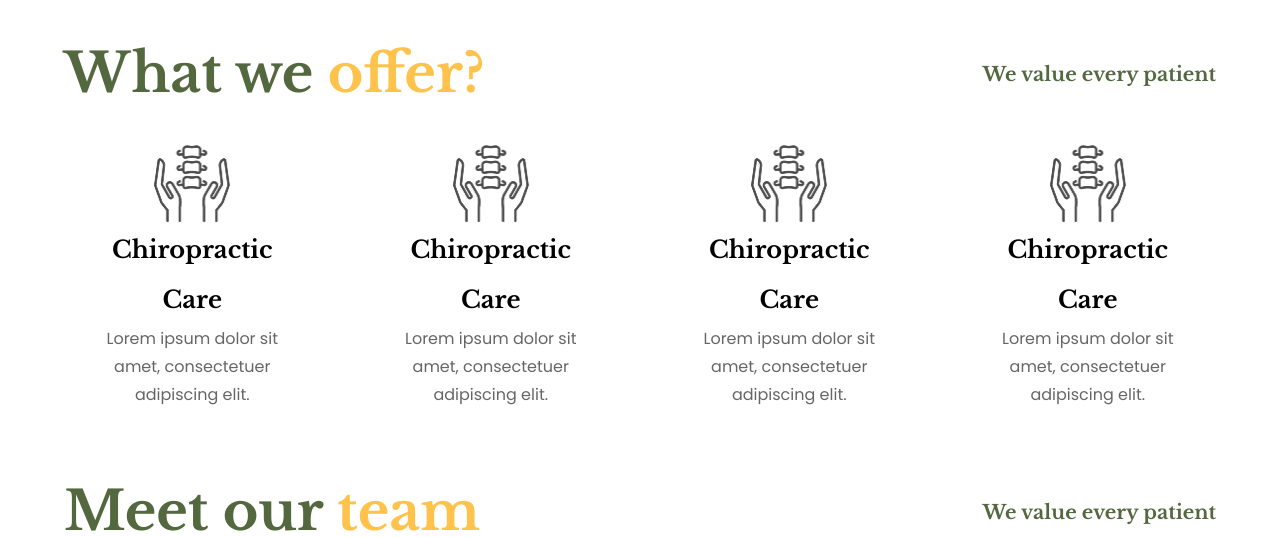
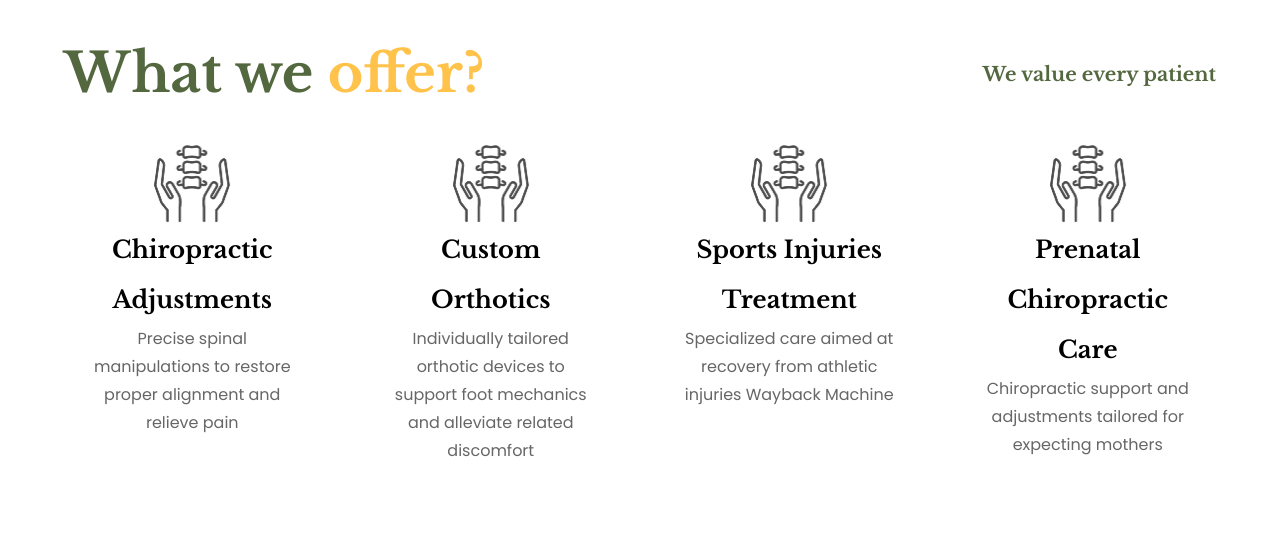
Before and after one commit to THE-ERRORs-og/sunnyside_chiropractic, a Next.js app: page / in a window 1280 px wide. Shown: the part 1680-2217 px from the top of the page. Built offline with nearby package versions, Linux system fonts and the light colour scheme.

Commit message:
some changes

```diff
--- a/components/about/CareProcess.js
+++ b/components/about/CareProcess.js
@@ -5,27 +5,27 @@ import Image from "next/image";
 const CareProcess = () => {
   const careSteps = [
     {
-      title: "Chiropractic Care",
+      title: "Comprehensive Consultation",
       description:
-        "Lorem ipsum odor amet, consectetuer adipiscing elit. Lorem ipsum odor amet, consectetuer adipiscing elit.",
+        "We begin with a detailed assessment to understand your health history, lifestyle, and specific concerns.",
       img: placeholderIcon,
     },
     {
-      title: "Physical Therapy",
+      title: "Thorough Examination",
       description:
-        "Lorem ipsum odor amet, consectetuer adipiscing elit. Lorem ipsum odor amet, consectetuer adipiscing elit.",
+        "Our team performs physical and diagnostic evaluations to identify the root cause of your condition.",
       img: placeholderIcon,
     },
     {
-      title: "Massage Therapy",
+      title: "Personalized Treatment Plan",
       description:
-        "Lorem ipsum odor amet, consectetuer adipiscing elit. Lorem ipsum odor amet, consectetuer adipiscing elit.",
+        "We design a tailored care program that may include chiropractic adjustments, therapies, and wellness guidance.",
       img: placeholderIcon,
     },
     {
-      title: "Acupuncture",
+      title: "Ongoing Support & Progress Tracking",
       description:
-        "Lorem ipsum odor amet, consectetuer adipiscing elit. Lorem ipsum odor amet, consectetuer adipiscing elit.",
+        "We monitor your recovery, adjust treatments as needed, and provide tools to help you maintain long-term health",
       img: placeholderIcon,
     },
   ];
--- a/components/about/MissionVision.js
+++ b/components/about/MissionVision.js
@@ -4,13 +4,13 @@ const MissionVision = () => {
       {/* Mission Card */}
       <Card
         title="Our Mission"
-        description="Lorem ipsum odor amet, consectetuer adipiscing elit. Commodo gravida quam hac risus pharetra elementum malesuada finibus? Varius augue egestas tempor consectetur montes morbi senectus."
+        description="To provide compassionate, patient-centered chiropractic care that promotes natural healing, restores mobility, and enhances overall wellness."
       />
 
       {/* Vision Card */}
       <Card
         title="Our Vision"
-        description="Lorem ipsum odor amet, consectetuer adipiscing elit. Commodo gravida quam hac risus pharetra elementum malesuada finibus? Varius augue egestas tempor consectetur montes morbi senectus."
+        description="To be the leading chiropractic wellness center, empowering individuals and families to achieve healthier, more active, and fulfilling lives."
       />
     </div>
   );
--- a/components/common/ContactBanner.js
+++ b/components/common/ContactBanner.js
@@ -17,8 +17,8 @@ const ContactBanner = () => {
             Your Life
           </h1>
           <p className="text-[#CACACA] banner-content">
-            Lorem ipsum dolor sit amet, consectetur adipiscing elit, sed do
-            eiusmod tempor.
+          Discover natural, lasting relief through personalized chiropractic care. Our
+          goal is to restore balance, relieve pain, and empower you to live a healthier, more vibrant life.
           </p>
           <ContactButton />
         </div>
--- a/components/common/ServiceListCard.js
+++ b/components/common/ServiceListCard.js
@@ -1,18 +1,18 @@
 import React from "react";
 
-const ServiceListCard = () => {
+const ServiceListCard = ({title , content}) => {
   return (
-    <div className="flex flex-col items-center justify-center p-[1.375rem] hover:border-[0.24px] border-black hover:shadow-2xl rounded-xl  w-[calc(50%-9px)] sm:w-[calc(50%-21px)] lg:w-[calc(25%-31.5px)] ">
+    <div className="flex flex-col items-center justify-start p-[1.375rem] hover:border-[0.24px] border-black hover:shadow-2xl rounded-xl  w-[calc(50%-9px)] sm:w-[calc(50%-21px)] lg:w-[calc(25%-31.5px)] ">
       <img
         src="/service-img/service-1.png"
         className="w-[82px] h-[82px]"
         alt="Service"
       />
       <h3 className="font-libre-bold text-[0.75rem] leading-[1.25rem] md:text-[1.5rem] md:leading-[3.125rem] text-center">
-        Chiropractic Care
+        {title}
       </h3>
       <p className="text-base text-[0.5rem] leading-[1rem] md:text-[1rem] md:leading-[1.75rem] text-center text-[#666666]">
-        Lorem ipsum dolor sit amet, consectetuer adipiscing elit.
+        {content}
       </p>
     </div>
   );
--- a/components/home/ServiceList.js
+++ b/components/home/ServiceList.js
@@ -5,20 +5,40 @@ import ServiceListCard from "../common/ServiceListCard";
 const ServiceList = () => {
   return (
     <div className="my px">
-
       <div className="flex mb-[1.375rem] items-center justify-center sm:justify-between text-[8px] md:text-[14px]">
         <h2 className="sub-heading">
           What we <span className="text-secondary">offer?</span>
         </h2>
-        <h5 className="text-[1.4em] hidden sm:flex text-primary font-libre-bold">We value every patient</h5>
+        <h5 className="text-[1.4em] hidden sm:flex text-primary font-libre-bold">
+          We value every patient
+        </h5>
       </div>
       <div className="flex flex-wrap justify-center sm:justify-between gap-y-8 sm:gap-x-10 lg:gap-x-[42px]">
-        <ServiceListCard />
-        <ServiceListCard />
-        <ServiceListCard />
-        <ServiceListCard />
+        <ServiceListCard
+          title={"Chiropractic Adjustments"}
+          content={
+            "Precise spinal manipulations to restore proper alignment and relieve pain"
+          }
+        />
+        <ServiceListCard
+          title={"Custom Orthotics"}
+          content={
+            "Individually tailored orthotic devices to support foot mechanics and alleviate related discomfort"
+          }
+        />
+        <ServiceListCard
+          title={"Sports Injuries Treatment"}
+          content={
+            "Specialized care aimed at recovery from athletic injuries Wayback Machine"
+          }
+        />
+        <ServiceListCard
+          title={"Prenatal Chiropractic Care"}
+          content={
+            "Chiropractic support and adjustments tailored for expecting mothers"
+          }
+        />
       </div>
-
     </div>
   );
 };
```
